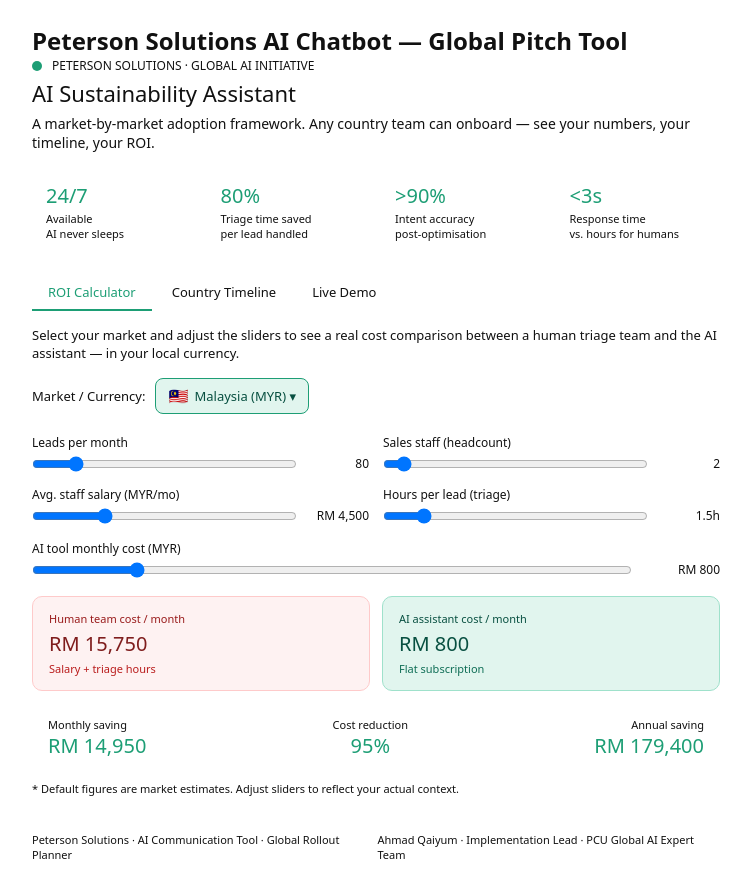
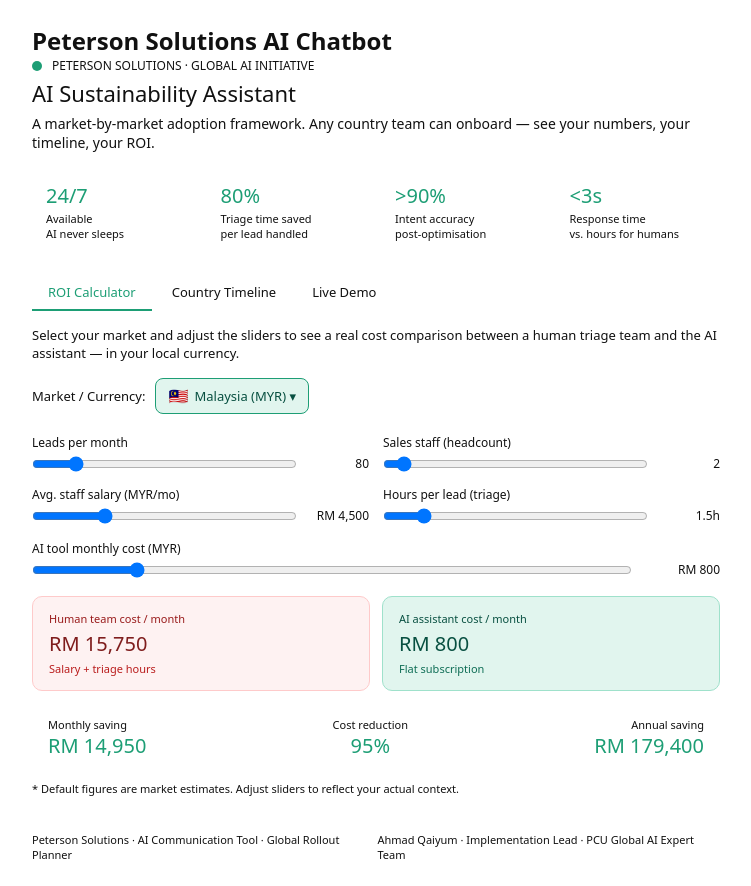
Before and after one commit to carreyume/PS-AI-Chatbot, a React (Vite) app: page / in a window 1280 px wide. Shown: the whole page, without its empty margins (264-1015 px from the left). Built offline with nearby package versions, Linux system fonts and the light colour scheme.

Commit message:
remove global pitch tool from header

```diff
--- a/src/App.jsx
+++ b/src/App.jsx
@@ -334,7 +334,7 @@
 
   return (
     <div style={{ fontFamily: "var(--font-sans)", maxWidth: 720, margin: "0 auto", padding: "1.5rem 1rem" }}>
-      <h2 className="sr-only">Peterson Solutions AI Chatbot — Global Pitch Tool</h2>
+      <h2 className="sr-only">Peterson Solutions AI Chatbot</h2>
 
       <div style={{ marginBottom: 18 }}>
         <div style={{ display: "flex", alignItems: "center", gap: 10, marginBottom: 4 }}>
```
